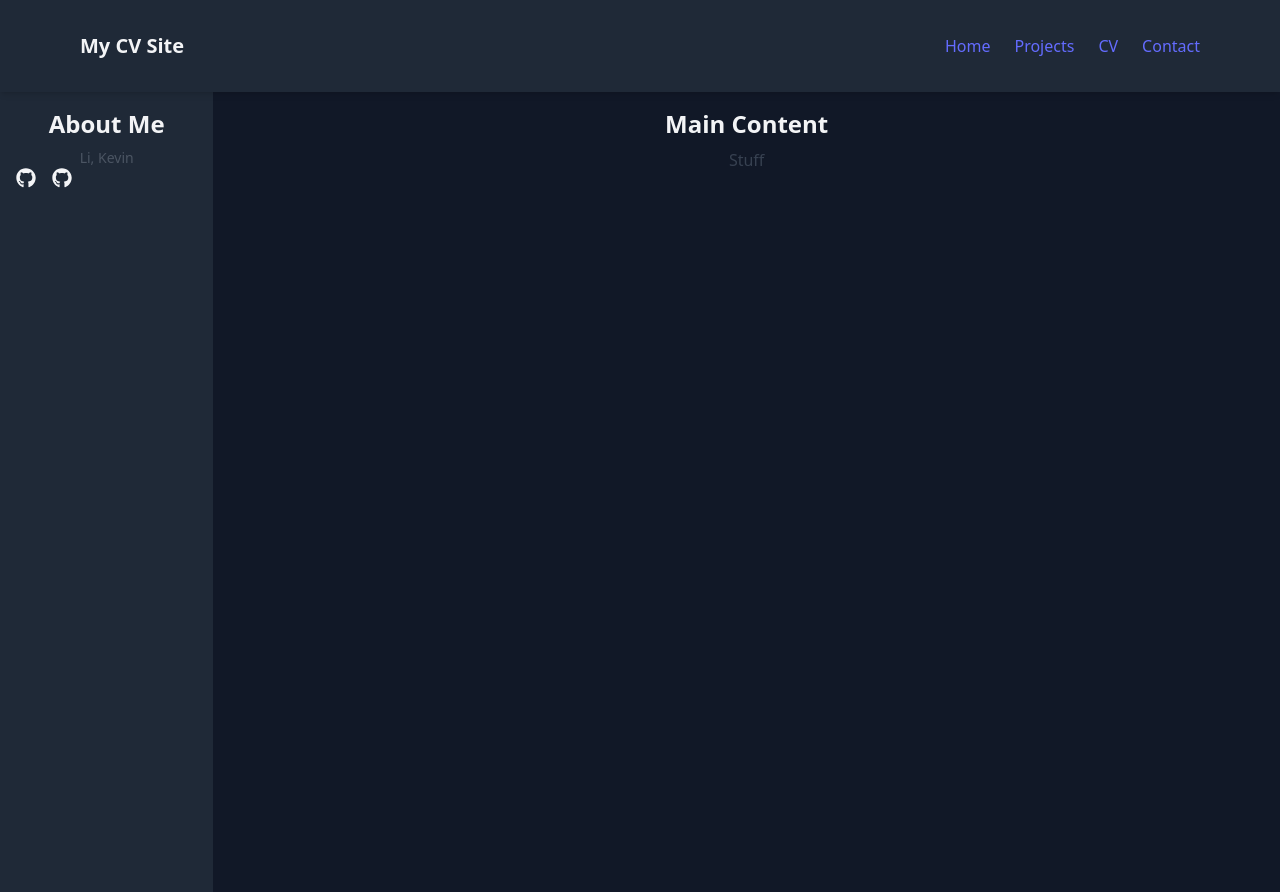
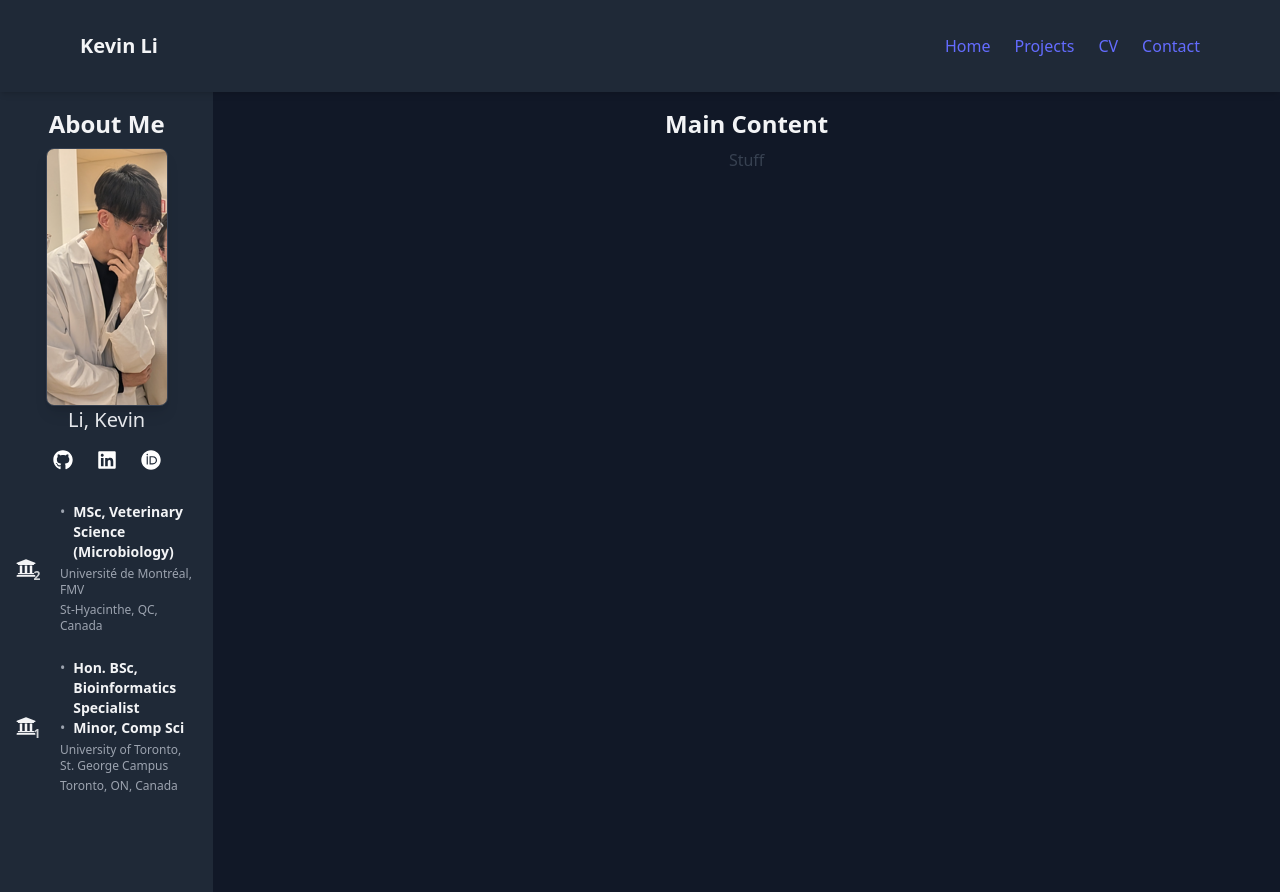
Before and after one commit to kevbobli224/personal_webpage, a React (Vite) app: page / in a window 1280 px wide. Built offline with nearby package versions, Linux system fonts and the light colour scheme.

Commit message:
Layout changes on About me section

```diff
--- a/src/components/About.jsx
+++ b/src/components/About.jsx
@@ -1,16 +1,85 @@
-import { FaGithub, FaLinkedin, FaTwitter } from "react-icons/fa";
+import { FaGithub, FaLinkedin, FaOrcid, FaTwitter, FaUniversity } from "react-icons/fa";
 const About = () => {
     return (
         <aside className='w-full md:w-1/6 bg-gray-800 p-4'>
             <h1 className='text-2xl font-bold mb-2'>About Me</h1>
-            <p className='text-sm text-gray-600 dark:text-gray-300'>Li, Kevin</p>
-            <ul className="flex gap-4">
+            <img
+                src="/static/am.png"
+                alt="This me"
+                className="rounded-lg shadow-lg border border-gray-700 mx-auto"
+            />
+            <p className='text-xl text-gray-200'>Li, Kevin</p>
+            <ul className="flex gap-6 items-center justify-center py-4">
               <li className="flex items-center space-x-2 hover:text-white">
-                <FaGithub className="text-xl" />
+                <a
+                    href="https://github.com/kevbobli224"
+                    className="text-white hover:text-grey transition-colors"
+                >
+                    <FaGithub className="text-xl" />
+                </a>
               </li>
               <li className="flex items-center space-x-2 hover:text-white">
-                <FaGithub className="text-xl" />
+                <a
+                    href="https://linkedin.com/in/kevin-kw-li"
+                    className="text-white hover:text-grey transition-colors"
+                >
+                    <FaLinkedin className="text-xl" />
+                </a>
               </li>
+              <li className="flex items-center space-x-2 hover:text-white">
+                <a
+                    href="https://orcid.org/0009-0001-1063-7983"
+                    className="text-white hover:text-grey transition-colors"
+                >
+                    <FaOrcid className="text-xl" />
+                </a>
+              </li>
+            </ul>
+            <ul className="flex gap-6 items-center py-4 w-full flex-col">
+            <li className="flex items-start gap-3">
+                    <div className="relative flex-shrink-0 self-center">
+                        <FaUniversity className="text-xl flex-shrink-0 self-center"/>
+                        <span className="absolute -bottom-1 -right-1 text-xs font-semibold text-white/80 leading-none tracking-tight">
+                        2
+                        </span>
+                    </div>
+                    <div className="leading-tight text-left pl-3">
+                        <div className="text-sm">
+                            <div className="flex items-start gap-2">
+                                <span className="text-gray-400">•</span>
+                                <span className="font-semibold">MSc, Veterinary Science (Microbiology)</span>
+                            </div>
+                        </div>
+                        <div className="flex flex-col">
+                            <span className="text-xs text-gray-400 mt-1">Université de Montréal, FMV</span>
+                            <span className="text-xs text-gray-400 mt-1">St-Hyacinthe, QC, Canada</span>
+                        </div>
+                    </div>
+                </li>
+                <li className="flex items-start gap-3">
+                    <div className="relative flex-shrink-0 self-center">
+                        <FaUniversity className="text-xl flex-shrink-0 self-center"/>
+                        <span className="absolute -bottom-1 -right-1 text-xs font-semibold text-white/80 leading-none tracking-tight">
+                        1
+                        </span>
+                    </div>
+                    <div className="leading-tight text-left pl-3">
+                        <div className="text-sm">
+                            <div className="flex items-start gap-2">
+                                <span className="text-gray-400">•</span>
+                                <span className="font-semibold">Hon. BSc, Bioinformatics Specialist</span>
+                            </div>
+                            <div className="flex items-start gap-2">
+                                <span className="text-gray-400">•</span>
+                                <span className="font-semibold">Minor, Comp Sci</span>
+                            </div>
+                        </div>
+                        <div className="flex flex-col">
+                            <span className="text-xs text-gray-400 mt-1">University of Toronto, St. George Campus</span>
+                            <span className="text-xs text-gray-400 mt-1">Toronto, ON, Canada</span>
+                        </div>
+                    </div>
+                </li>
             </ul>
         </aside>
     )
--- a/src/components/Navbar.jsx
+++ b/src/components/Navbar.jsx
@@ -5,7 +5,7 @@ const Navbar = forwardRef(({ isOpen, setIsOpen }, ref) => {
         <nav ref={ref} className="bg-gray-800 fixed top-0 left-0 right-0 shadow-md z-50 py-4">
 
             <div className="max-w-6xl mx-auto px-4 py-4 flex justify-between items-center">
-            <div className="text-xl font-semibold">My CV Site</div>
+            <div className="text-xl font-semibold">Kevin Li</div>
                 {/* Desktop menu */}
                 <div className="hidden md:flex space-x-6">
                     <a href="#" className="hover:text-white transition-colors">Home</a>
```
Also changed, not shown: public/static/am.png (added).
